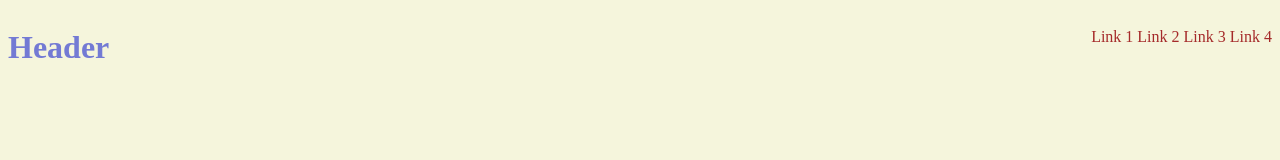
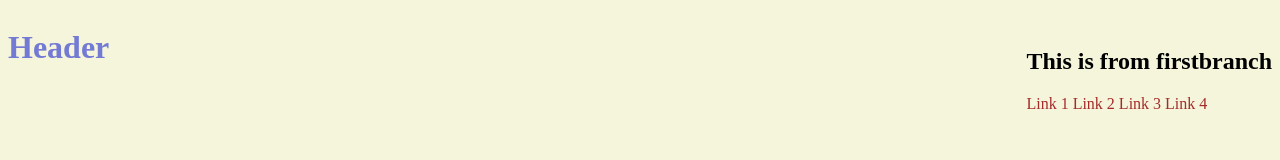
Before and after one commit to avdhoot111/gymproject, a plain HTML site: page index.html in a window 1280 px wide. Drawn offline with Linux system fonts and the light colour scheme.

Commit message:
heading added

```diff
--- a/index.html
+++ b/index.html
@@ -12,6 +12,7 @@
             <h1 id="header">Header</h1>
             <nav id="navbar">
                 <ul>
+                    <h1>This is from firstbranch</h1>
                     <li><a href="#">Link 1</a> </li>
                     <li><a href="#">Link 2</a> </li>
                     <li><a href="#">Link 3</a> </li>
```
